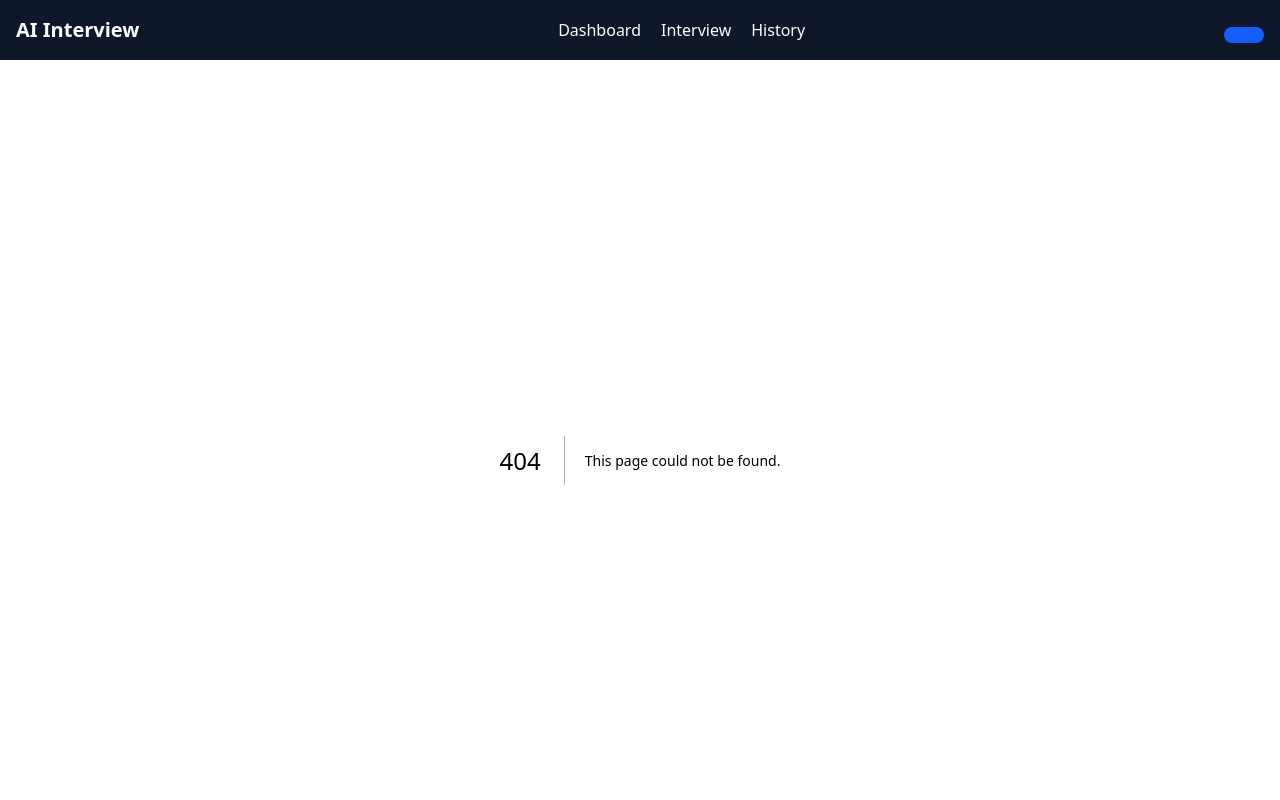
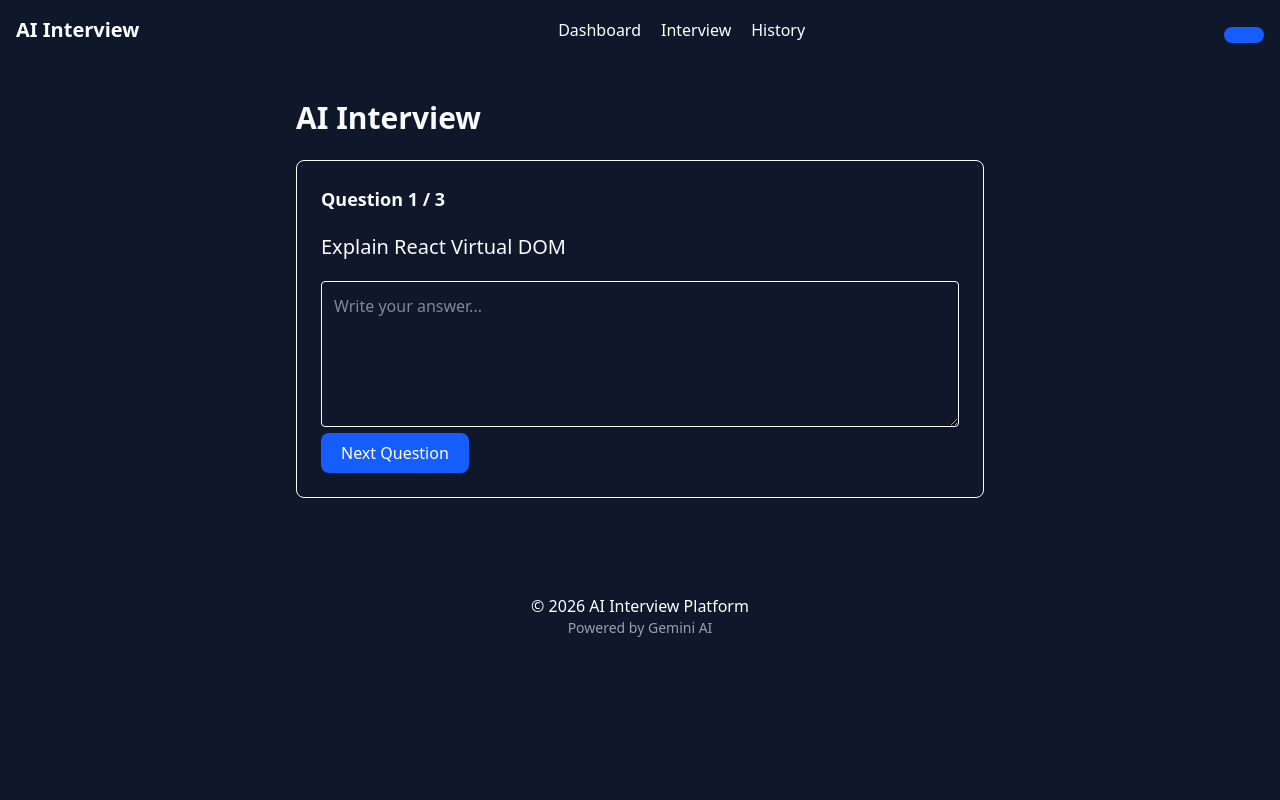
Before and after one commit to khanzakirkhan723595/React_Nextjs_Project, a Next.js app: page /interview/1 in a window 1280 px wide. Before the commit this address had no page. Shown: the top 800 px of the page. Built offline with nearby package versions, Linux system fonts and the light colour scheme.

Commit message:
implemented interactive QuestionCard and answer submission UI

```diff
--- /dev/null
+++ b/app/interview/[id]/page.tsx
@@ -0,0 +1,89 @@
+"use client";
+
+
+import {useState} from "react";
+
+import QuestionCard from "@/components/QuestionCard";
+
+
+
+export default function InterviewSession(){
+
+
+const questions=[
+
+    "Explain React Virtual DOM",
+
+    "What is useEffect in React?",
+
+    "Explain Next.js App Router"
+
+];
+
+
+
+const [current,setCurrent]=useState(0);
+
+
+
+function handleAnswer(answer:string){
+
+
+    console.log("User Answer:",answer);
+
+
+
+    if(current < questions.length-1){
+
+        setCurrent(current+1);
+
+    }
+
+    else{
+
+        alert("Interview Completed");
+
+    }
+
+
+}
+
+
+
+
+return(
+
+
+<main className="p-10 max-w-3xl mx-auto">
+
+
+<h1 className="text-3xl font-bold mb-6">
+
+AI Interview
+
+</h1>
+
+
+
+<QuestionCard
+
+question={questions[current]}
+
+currentIndex={current}
+
+totalQuestions={questions.length}
+
+onAnswerSubmit={handleAnswer}
+
+
+/>
+
+
+
+</main>
+
+
+)
+
+
+}
--- /dev/null
+++ b/components/QuestionCard.tsx
@@ -0,0 +1,107 @@
+"use client";
+
+import { useState } from "react";
+import Button from "./Button";
+
+
+interface QuestionCardProps{
+
+    question:string;
+
+    currentIndex:number;
+
+    totalQuestions:number;
+
+    onAnswerSubmit:(answer:string)=>void;
+
+}
+
+
+export default function QuestionCard({
+
+    question,
+    currentIndex,
+    totalQuestions,
+    onAnswerSubmit
+
+}:QuestionCardProps){
+
+
+    const [answer,setAnswer]=useState("");
+
+
+
+    function handleSubmit(e:React.FormEvent){
+
+        e.preventDefault();
+
+
+        if(answer.trim()=="")
+            return;
+
+
+        onAnswerSubmit(answer);
+
+
+        setAnswer("");
+
+    }
+
+
+
+    return(
+
+        <div className="border rounded-lg p-6 space-y-5">
+
+
+            <h2 className="text-lg font-bold">
+
+                Question {currentIndex+1} / {totalQuestions}
+
+            </h2>
+
+
+
+            <p className="text-xl">
+
+                {question}
+
+            </p>
+
+
+
+            <form onSubmit={handleSubmit}>
+
+
+                <textarea
+
+                rows={5}
+
+                value={answer}
+
+                onChange={(e)=>setAnswer(e.target.value)}
+
+                placeholder="Write your answer..."
+
+                className="border p-3 w-full rounded"
+
+                />
+
+
+
+                <Button type="submit">
+
+                    Next Question
+
+                </Button>
+
+
+            </form>
+
+
+
+        </div>
+
+    )
+
+}
```
